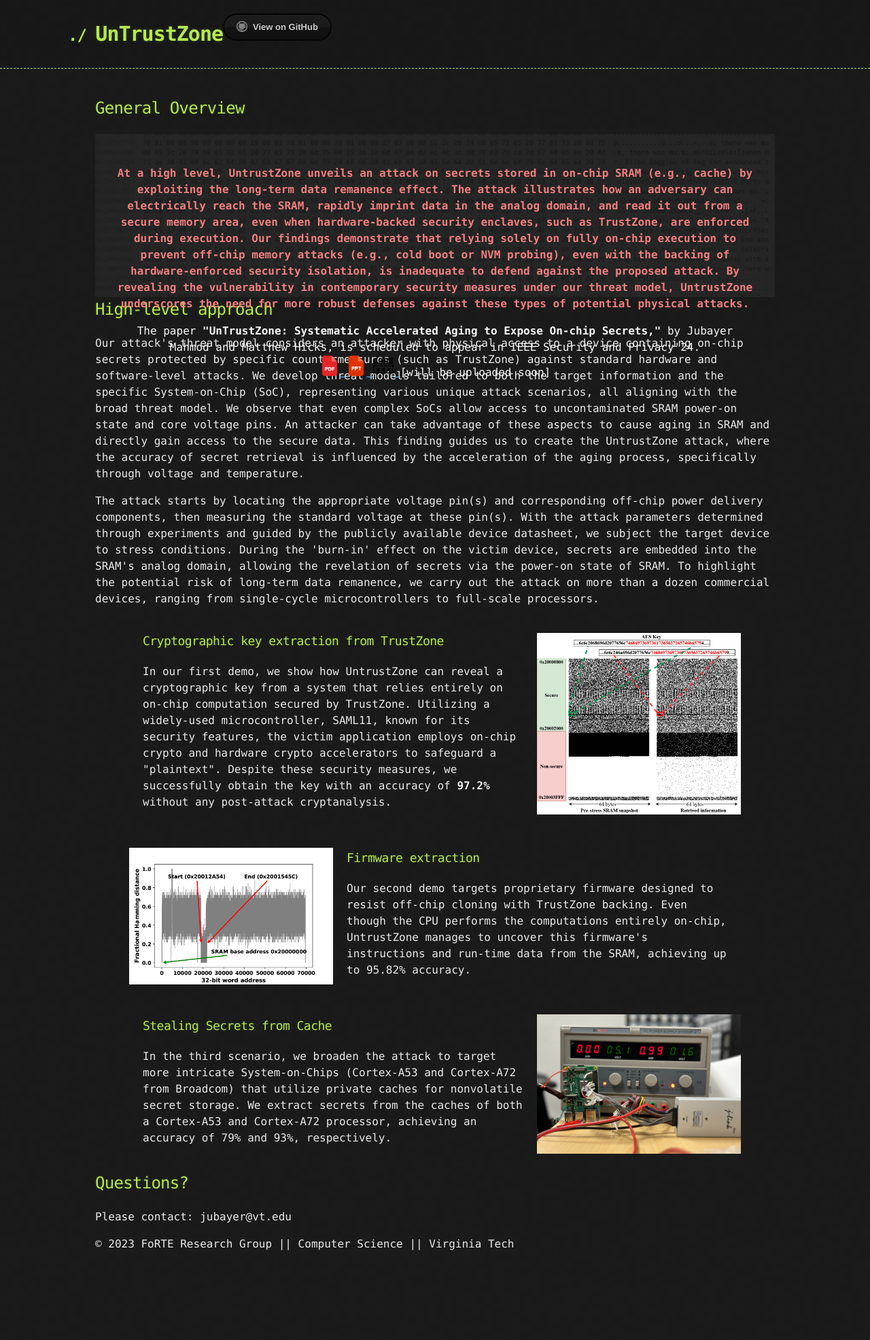
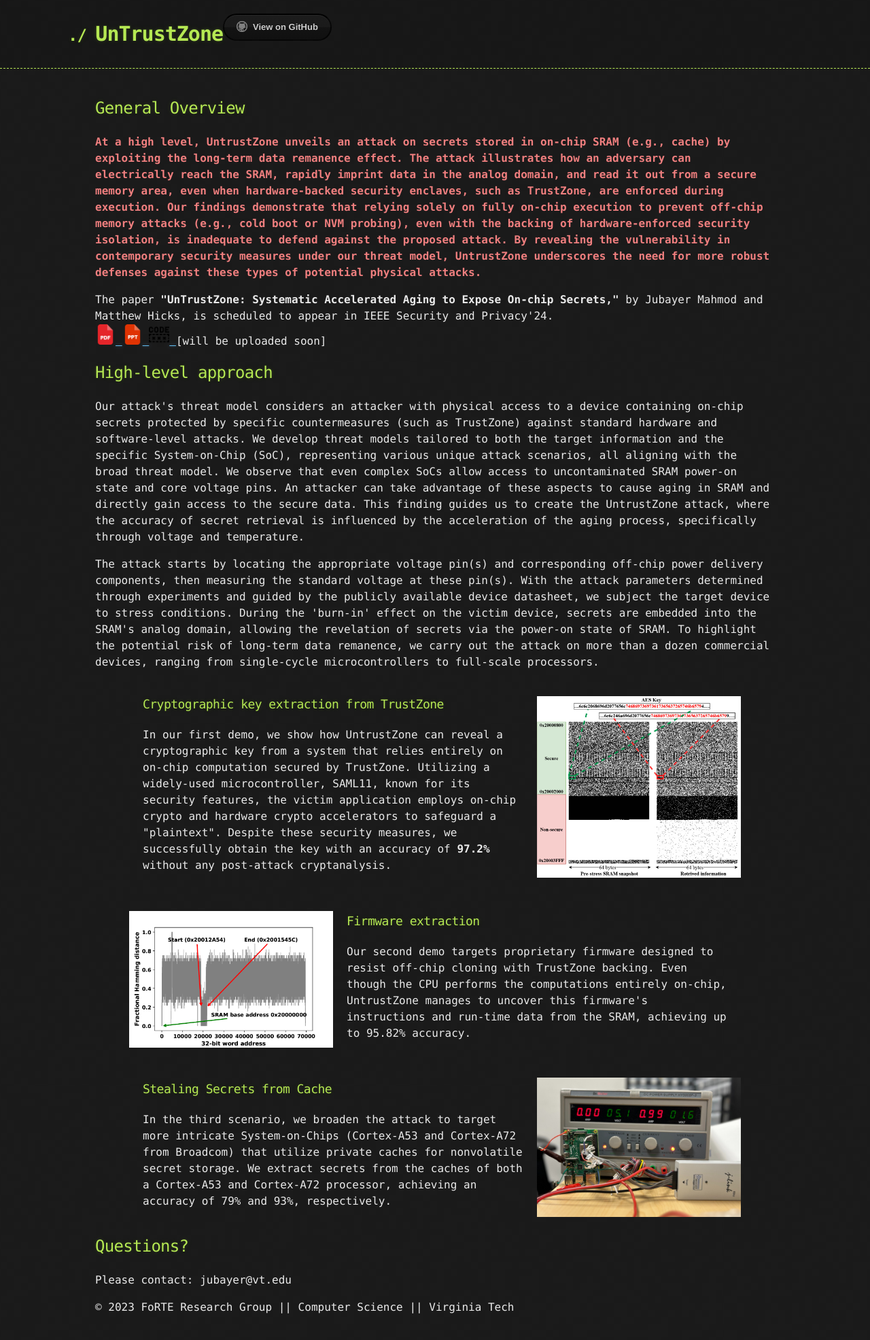
Before and after one commit to FoRTE-Research/UnTrustZone, a Jekyll site: the page built from index.html, in a window 1280 px wide. Shown: the whole page at 68% size. Built offline with Jekyll 4.4.1, drawn with Linux system fonts in a browser that asks for light colours; before the commit the page ends 1878 px from its top, so only the background shows below that.

Commit message:
Update index.html
Sizing issues fixed.

```diff
--- a/index.html
+++ b/index.html
@@ -17,7 +17,7 @@
     <main>
       <h2>General Overview</h2>
 
-        <div class="background-image">
+
 
         <p style="color: rgb(240, 127, 127);">
 
@@ -35,7 +35,7 @@
 
 
         </p>
-      </div>
+
 
 <h2>High-level approach</h2>
 <p>
```
